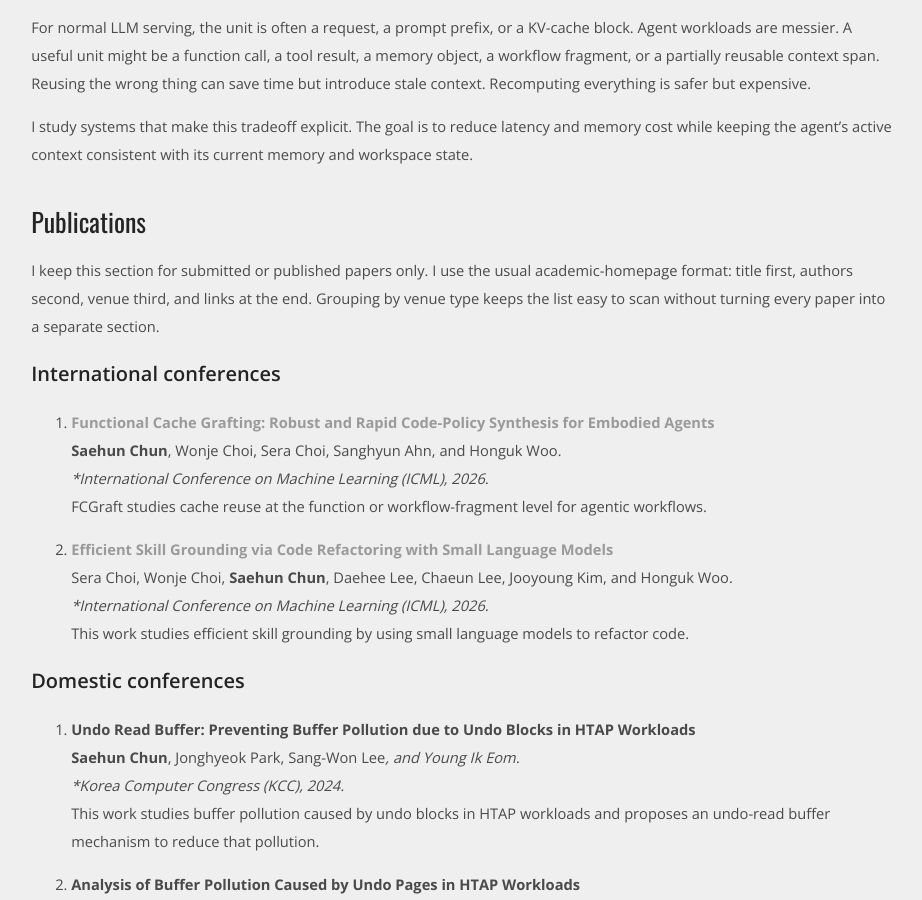
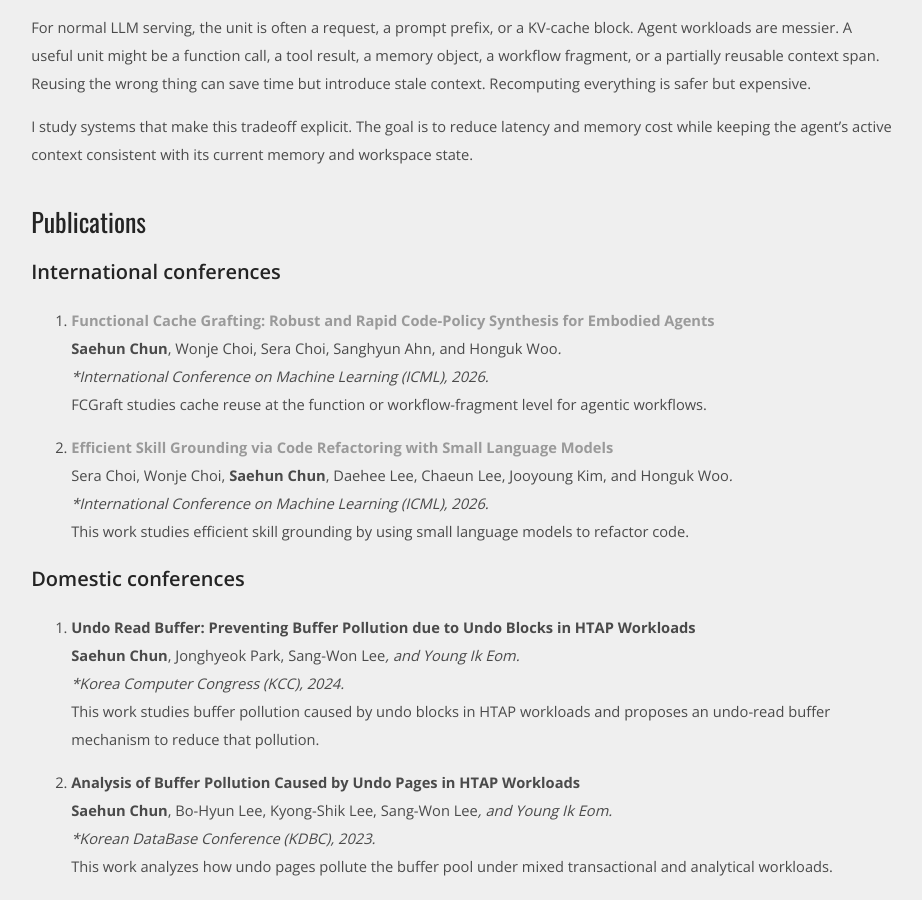
Before and after one commit to thousae/thousae.github.io, a Jekyll site: the page built from research.md, in a window 1280 px wide and 900 px high, scrolled down 931 px. Shown: the whole window, without its empty margins (178-1100 px from the left). Built offline with Jekyll 4.4.1, drawn with Linux system fonts in a browser that asks for light colours.

Commit message:
Tighten publications section

```diff
--- a/research.md
+++ b/research.md
@@ -29,8 +29,6 @@ I study systems that make this tradeoff explicit. The goal is to reduce latency
 
 ## Publications
 
-I keep this section for submitted or published papers only. I use the usual academic-homepage format: title first, authors second, venue third, and links at the end. Grouping by venue type keeps the list easy to scan without turning every paper into a separate section.
-
 ### International conferences
 
 1. **[Functional Cache Grafting: Robust and Rapid Code-Policy Synthesis for Embodied Agents](https://icml.cc/virtual/2026/poster/62313)**
```
